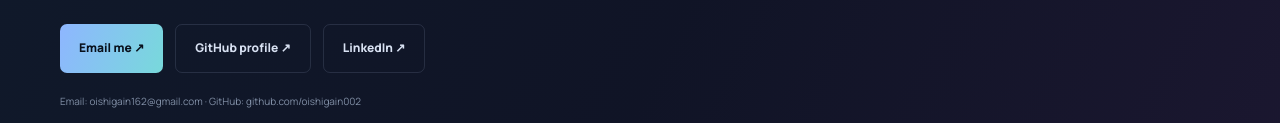
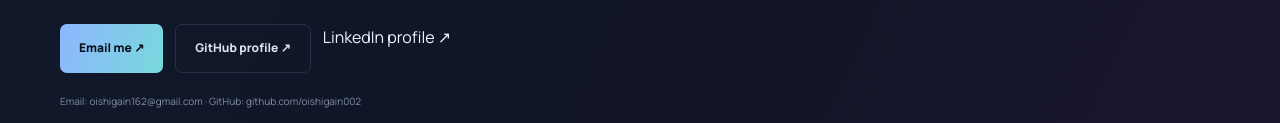
Before and after one commit to oishigain002/oishi-gain-portfolio, a plain HTML site: page index.html in a window 1280 px wide. Shown: the part 5101-5224 px from the top of the page. Drawn offline with nearby package versions, Linux system fonts and the light colour scheme.

Commit message:
Update index.html

```diff
--- a/index.html
+++ b/index.html
@@ -114,7 +114,7 @@
    target="_blank">
    Email me ↗
 </a>
-      <a href="https://github.com/oishigain002" target="_blank" rel="noreferrer" class="button button-quiet">GitHub profile ↗</a><a href="https://www.linkedin.com/" target="_blank" rel="noreferrer" class="button button-quiet">LinkedIn ↗</a></div><p class="small-note">Email: oishigain162@gmail.com · GitHub: github.com/oishigain002</p></div></section>
+      <a href="https://github.com/oishigain002" target="_blank" rel="noreferrer" class="button button-quiet">GitHub profile ↗</a><a href="https://www.linkedin.com/in/oishi-gain-485b63328/" target="_blank" rel="noopener">LinkedIn profile ↗</a></div><p class="small-note">Email: oishigain162@gmail.com · GitHub: github.com/oishigain002</p></div></section>
   </main>
   <footer class="site-footer"><a class="brand" href="#home"><span class="brand-mark">OG</span><span>OISHI GAIN<span class="brand-sub">SOFTWARE × ESPORTS</span></span></a><span>© <span id="year"></span> Oishi Gain. Built with HTML, CSS & JavaScript.</span><a href="#home">BACK TO TOP ↑</a></footer>
   <script src="script.js"></script>
```
